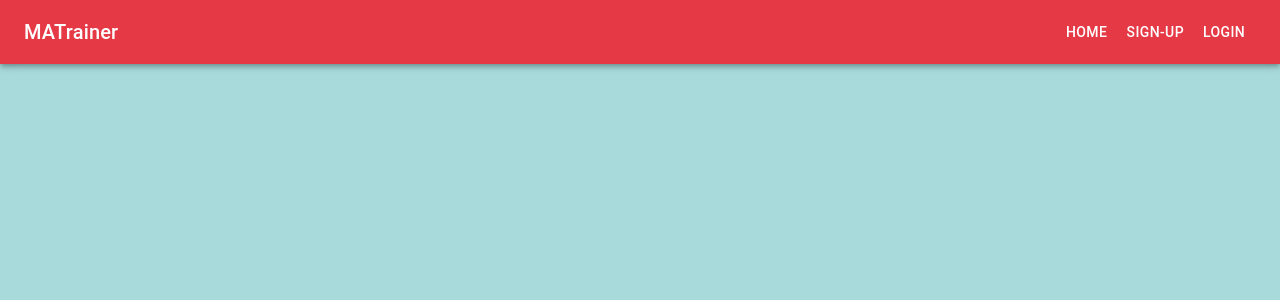
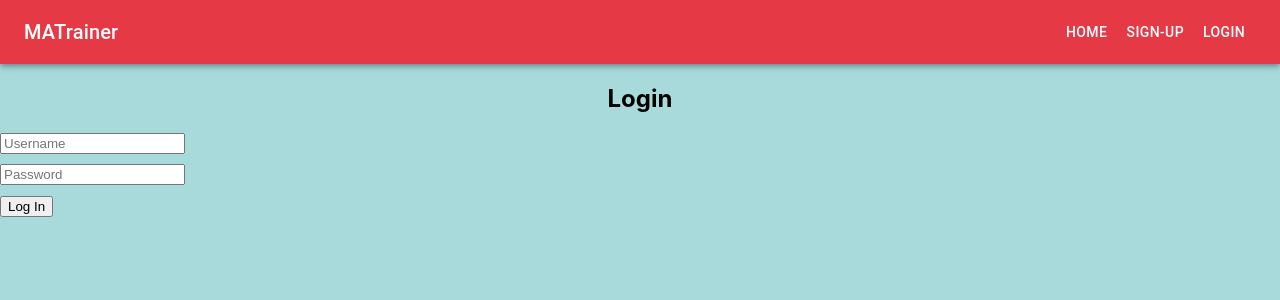
Before and after one commit to damonBenbo/MATrainer, a React (Create React App) app in the folder frontend/ma-trainer/: page /login in a window 1280 px wide. Shown: the top 300 px of the page. Built offline with nearby package versions, Linux system fonts and the light colour scheme.

Commit message:
Authentication successful for loggin in?

```diff
--- a/frontend/ma-trainer/package.json
+++ b/frontend/ma-trainer/package.json
@@ -14,7 +14,7 @@
     "cors": "^2.8.5",
     "react": "^18.2.0",
     "react-dom": "^18.2.0",
-    "react-router-dom": "^6.16.0",
+    "react-router-dom": "^5.3.4",
     "react-scripts": "5.0.1",
     "web-vitals": "^2.1.4"
   },
--- a/frontend/ma-trainer/src/App.js
+++ b/frontend/ma-trainer/src/App.js
@@ -1,19 +1,25 @@
 import React, { useState } from 'react';
-import { BrowserRouter as Router, Route, Routes, Navigate } from 'react-router-dom';
+import { BrowserRouter as Router, Route, Switch } from 'react-router-dom';
 import Home from './pages/Home';
 import Signup from './pages/Signup';
+import Login from './components/Login';
 import ToolbarComponent from './components/Toolbar';
 import './App.css';
 
 function App() {
+  const [userLoggedIn, setUserLoggedIn] = useState(false); // State to track user login status
 
   return (
     <Router>
-      <ToolbarComponent />
-      <Routes>
-        <Route path="/" element={<Home />} />
-        <Route path="/sign-up" element={<Signup />} />
-      </Routes>
+      <ToolbarComponent userLoggedIn={userLoggedIn} />
+      <Switch>
+        <Route path="/" exact component={Home} />
+        <Route path="/sign-up" component={Signup} />
+        <Route
+          path="/login"
+          render={(props) => <Login {...props} setUserLoggedIn={setUserLoggedIn} />}
+        />
+      </Switch>
     </Router>
   );
 }
--- a/frontend/ma-trainer/src/components/Login.js
+++ b/frontend/ma-trainer/src/components/Login.js
@@ -1,63 +1,53 @@
 import React, { useState } from 'react';
-import axios from 'axios'; // Import Axios
 
-const Login = ({ onLogin }) => {
-  const [credentials, setCredentials] = useState({
-    email: '',
-    password: '',
+function Login({ onLogin }) {
+  const [username, setUsername] = useState('');
+  const [password, setPassword] = useState('');
+
+  const handleLogin = async () => {
+    // Send a POST request to the server to authenticate the user
+    try {
+      const response = await fetch('http://localhost:5000/api/login', {
+        method: 'POST',
+        headers: {
+          'Content-Type': 'application/json',
+        },
+        body: JSON.stringify({ username, password }),
       });
 
-  const handleChange = (e) => {
-    const { name, value } = e.target;
-    setCredentials({ ...credentials, [name]: value });
-  };
+      if (response.status === 200) {
+        // Successful login, you can redirect the user or show a success message
+        console.log('Login successful');
 
-  const handleSubmit = async (e) => {
-    e.preventDefault();
-
-    try {
-      // Send a POST request to your server's login endpoint
-      const response = await axios.post('http://localhost:5000/api/login', credentials);
-
-      // Assuming your server responds with a token or session data upon successful login
-      const token = response.data.token; // Adjust this based on your server response
-
-      // Call the onLogin function with the token or session data
-      onLogin(token);
+        // Pass the username to the onLogin function
+        onLogin(username);
+      } else {
+        // Handle login failure, display an error message, or redirect to the login page
+        console.error('Login failed');
+      }
     } catch (error) {
-      // Handle login error (e.g., display an error message to the user)
-      console.error('Login error:', error);
+      console.error('Error:', error);
     }
   };
 
   return (
-    <div className="login-form">
+    <div>
       <h2>Login</h2>
-      <form onSubmit={handleSubmit}>
-        <div>
-          <label htmlFor="email">Email</label>
       <input
         type="text"
-            id="email"
-            name="email"
-            value={credentials.email}
-            onChange={handleChange}
+        placeholder="Username"
+        value={username}
+        onChange={(e) => setUsername(e.target.value)}
       />
-        </div>
-        <div>
-          <label htmlFor="password">Password</label>
       <input
         type="password"
-            id="password"
-            name="password"
-            value={credentials.password}
-            onChange={handleChange}
+        placeholder="Password"
+        value={password}
+        onChange={(e) => setPassword(e.target.value)}
       />
-        </div>
-        <button type="submit">Login</button>
-      </form>
+      <button onClick={handleLogin}>Log In</button>
     </div>
   );
-};
+}
 
 export default Login;
--- a/frontend/ma-trainer/src/components/Toolbar.js
+++ b/frontend/ma-trainer/src/components/Toolbar.js
@@ -1,21 +1,27 @@
 import React, { useState } from 'react';
 import { AppBar, Toolbar, Typography, Button } from '@mui/material';
 import { Link } from 'react-router-dom';
+
 import Login from './Login';
 
 const ToolbarComponent = () => {
   const [isLoginFormVisible, setIsLoginFormVisible] = useState(false);
+  const [isLoggedIn, setIsLoggedIn] = useState(false);
+  const [username, setUsername] = useState(''); // Store the user's username
+
+  const handleLoginSuccess = (username) => {
+    setIsLoggedIn(true);
+    setUsername(username); // Set the username when the user logs in
+    setIsLoginFormVisible(false); // Hide the login form
+  };
+
+  const handleLogout = () => {
+    setIsLoggedIn(false);
+    setUsername(''); // Clear the username when the user logs out
+  };
 
   const handleLoginClick = () => {
     setIsLoginFormVisible(!isLoginFormVisible); // Toggle the visibility
-  };
-
-  const handleLogin = (credentials) => {
-    // Handle login logic, e.g., send a request to the server
-    // If successful, you can update the UI or redirect the user
-    console.log('Login with credentials:', credentials);
-    // Hide the login form
-    setIsLoginFormVisible(false);
   };
 
   return (
@@ -27,15 +33,31 @@ const ToolbarComponent = () => {
         <Button color="inherit" component={Link} to="/">
           Home
         </Button>
+        {!isLoggedIn && ( // Show the sign-up button when the user is not logged in
           <Button color="inherit" component={Link} to="/sign-up">
             Sign-up
           </Button>
+        )}
+        {isLoggedIn ? (
+          // Render username and logout button for authenticated users
+          <>
+            <Typography variant="body1" sx={{ marginRight: 2 }}>
+              Welcome, {username}
+            </Typography>
+            <Button color="inherit" onClick={handleLogout}>
+              Logout
+            </Button>
+          </>
+        ) : (
+          // Render the login button when the user is not logged in
           <Button color="inherit" onClick={handleLoginClick}>
             Login
           </Button>
-        {/* Add more buttons for navigation or actions */}
+        )}
       </Toolbar>
-      {isLoginFormVisible && <Login onLogin={handleLogin} />}
+      {isLoginFormVisible && !isLoggedIn && ( // Only show the login form if not logged in
+        <Login onLogin={handleLoginSuccess} />
+      )}
     </AppBar>
   );
 };
--- a/frontend/ma-trainer/src/pages/Signup.js
+++ b/frontend/ma-trainer/src/pages/Signup.js
@@ -1,8 +1,9 @@
 import React, { useState } from 'react';
 import axios from 'axios';
 import './Signup.css';
+import { withRouter } from 'react-router-dom'; // Import withRouter
 
-function Signup() {
+function Signup({ history }) { // Pass history as a prop
   const [formData, setFormData] = useState({
     username: '',
     email: '',
@@ -33,7 +34,8 @@ function Signup() {
 
       if (response.status === 201) {
         // Successful registration and login
-        // Redirect to the home page or show a success message
+        // Redirect to the home page
+        history.push('/'); // Redirect to the home page
       }
     } catch (err) {
       if (err.response && err.response.data.error) {
@@ -97,4 +99,4 @@ function Signup() {
   );
 }
 
-export default Signup;
+export default withRouter(Signup); // Wrap your component with withRouter
```
Also changed, not shown: 2 other files (tests, documents, lock files or other folders). Lines whose indentation alone changed are shown as unchanged.
